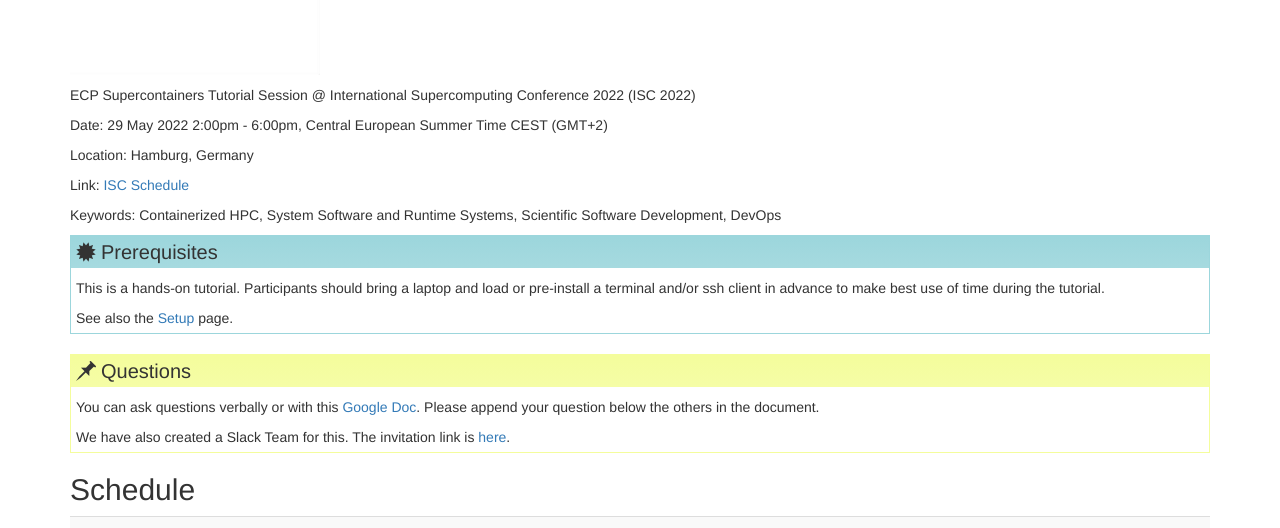
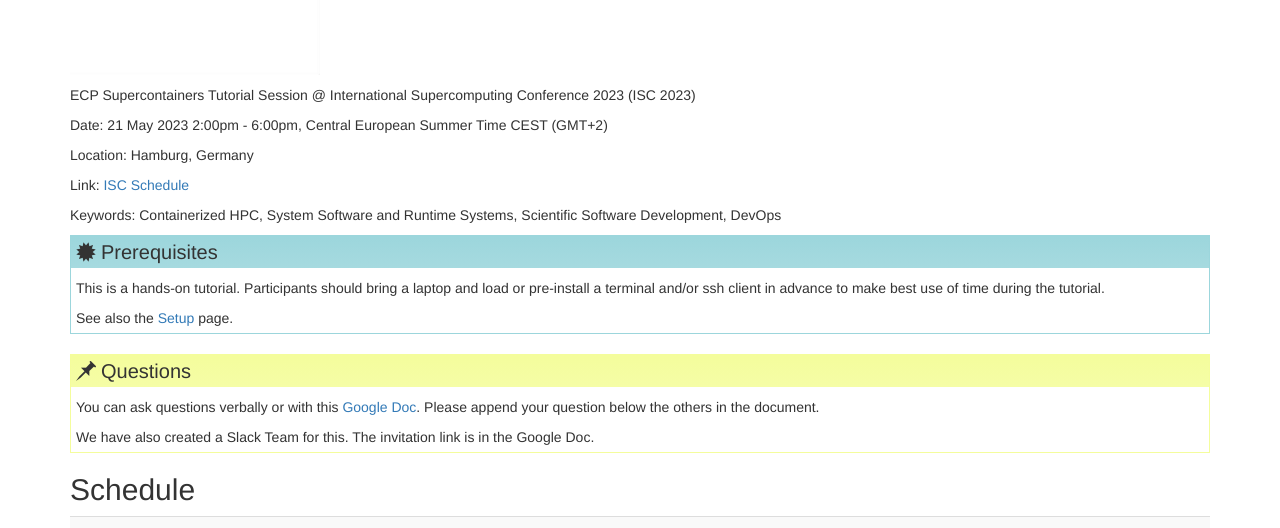
Before and after one commit to supercontainers/isc-tutorial, a Jekyll site: the page built from index.md, in a window 1280 px wide. Shown: the part 297-825 px from the top of the page. Built offline with Jekyll 4.4.1, drawn with Linux system fonts in a browser that asks for light colours.

Commit message:
ISC23: updated readme, index, setup
Signed-off-by: Marco De La Pierre <marco.delapierre@gmail.com>

```diff
--- a/index.md
+++ b/index.md
@@ -10,13 +10,13 @@ permalink: index.html  # Is the only page that don't follow the partner /:path/i
 <img src="{{ page.root }}/fig/redhat.png" alt="RedHat Logo" width="250">
 
 
-ECP Supercontainers Tutorial Session @ International Supercomputing Conference 2022 (ISC 2022)
+ECP Supercontainers Tutorial Session @ International Supercomputing Conference 2023 (ISC 2023)
 
-Date: 29 May 2022 2:00pm - 6:00pm, Central European Summer Time CEST (GMT+2)
+Date: 21 May 2023 2:00pm - 6:00pm, Central European Summer Time CEST (GMT+2)
 
 Location: Hamburg, Germany
 
-Link: [ISC Schedule](https://app.swapcard.com/widget/event/isc-high-performance-2022/planning/UGxhbm5pbmdfODYxMTU3)
+Link: [ISC Schedule](https://app.swapcard.com/event/isc-high-performance-2023/planning/UGxhbm5pbmdfMTIyMDgwMA==)
 
 Keywords: Containerized HPC, System Software and Runtime Systems, Scientific Software Development, DevOps
 
@@ -34,5 +34,5 @@ Keywords: Containerized HPC, System Software and Runtime Systems, Scientific Sof
 > You can ask questions verbally or with this [Google Doc](https://docs.google.com/document/d/1zrWRGeDEbokQq03hAHxZzXpNzBSp4YSKJhHiNtjSe1Y/edit?usp=sharing).
 > Please append your question below the others in the document.
 >
-> We have also created a Slack Team for this.  The invitation link is [here](https://join.slack.com/t/hpc-containers/shared_invite/enQtODI3NzY1NDU4OTk5LTUxOTgyOWJmYjIwOWI5YWU2MzBhZDI3Zjc1YmZmMjAxZjgzYzk4ZWEwNmFlNzlkOWI0MGNlZDNlMTBhYTBlOWY).
+> We have also created a Slack Team for this.  The invitation link is in the Google Doc.
 {: .callout}
```
Also changed, not shown: setup.md (+2 -2 lines), README.md.
